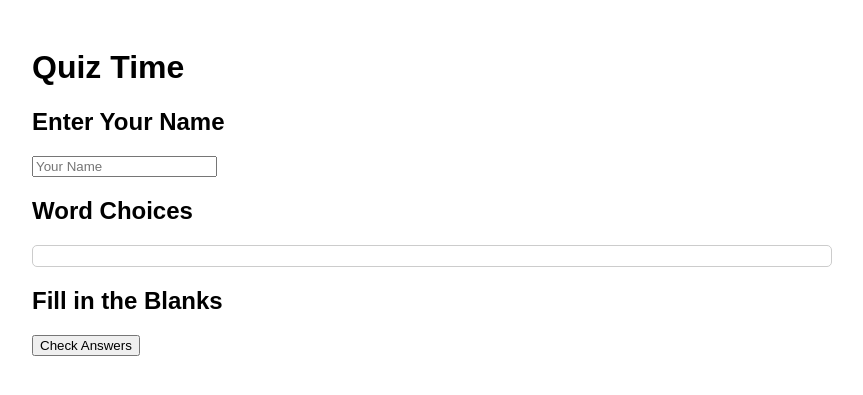
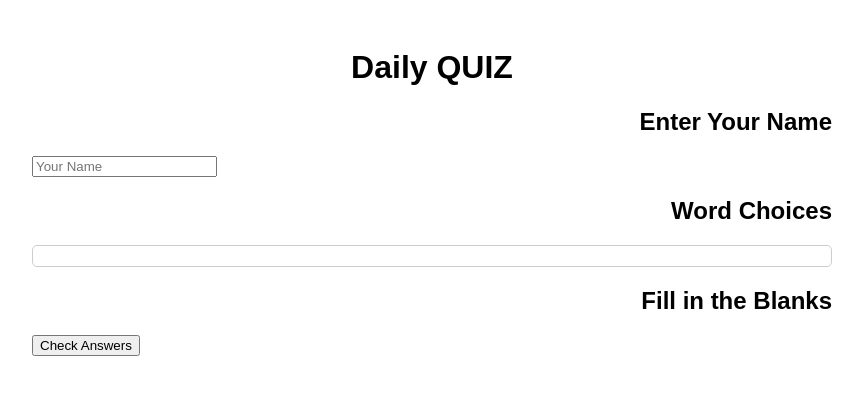
Before and after one commit to Lazynoel/GSA, a Flask app: page / in a window 1280 px wide. Shown: the top 395 px of the page, without its empty margins (208-1071 px from the left). Run offline with Flask 3, Linux system fonts and the light colour scheme; parts of the project's set-up code (start-up, migrations or seed data) failed here and were passed over; some libraries are stand-ins or nearby versions.

Commit message:
Update index.html

```diff
--- a/templates/index.html
+++ b/templates/index.html
@@ -5,19 +5,21 @@
     <title>Grammar Diagnostic Test</title>
     <link rel="stylesheet" href="https://cdnjs.cloudflare.com/ajax/libs/jqueryui/1.12.1/jquery-ui.min.css">
     <style>
-        body { font-family: Arial, sans-serif; padding: 20px; }
+        body { font-family: "태백은하수체",Arial, sans-serif; padding: 20px; }
         .container { max-width: 800px; margin: 0 auto; }
         .word-box, .sentence { padding: 10px; margin-bottom: 20px; border: 1px solid #ccc; border-radius: 5px; }
         .word { margin: 5px; padding: 5px; background-color: #f0f0f0; border: 1px solid #ddd; border-radius: 3px; cursor: pointer; display: inline-block; }
         .blank { display: inline-block; width: 100px; height: 20px; background-color: #fff; border: 2px solid #000; vertical-align: middle; text-align: center; line-height: 20px; }
         .highlight { border-color: #f90; background-color: #ffc; }
         .hovered { background-color: #e0e0e0; }
+        h1 { text-align: center; }
+        h2 { text-align: right; }
     </style>
 </head>
 <body>
 
 <div class="container">
-    <h1>Quiz Time</h1>
+    <h1>Daily QUIZ</h1>
     <h2>Enter Your Name</h2>
     <input type="text" id="name" placeholder="Your Name">
 
```
